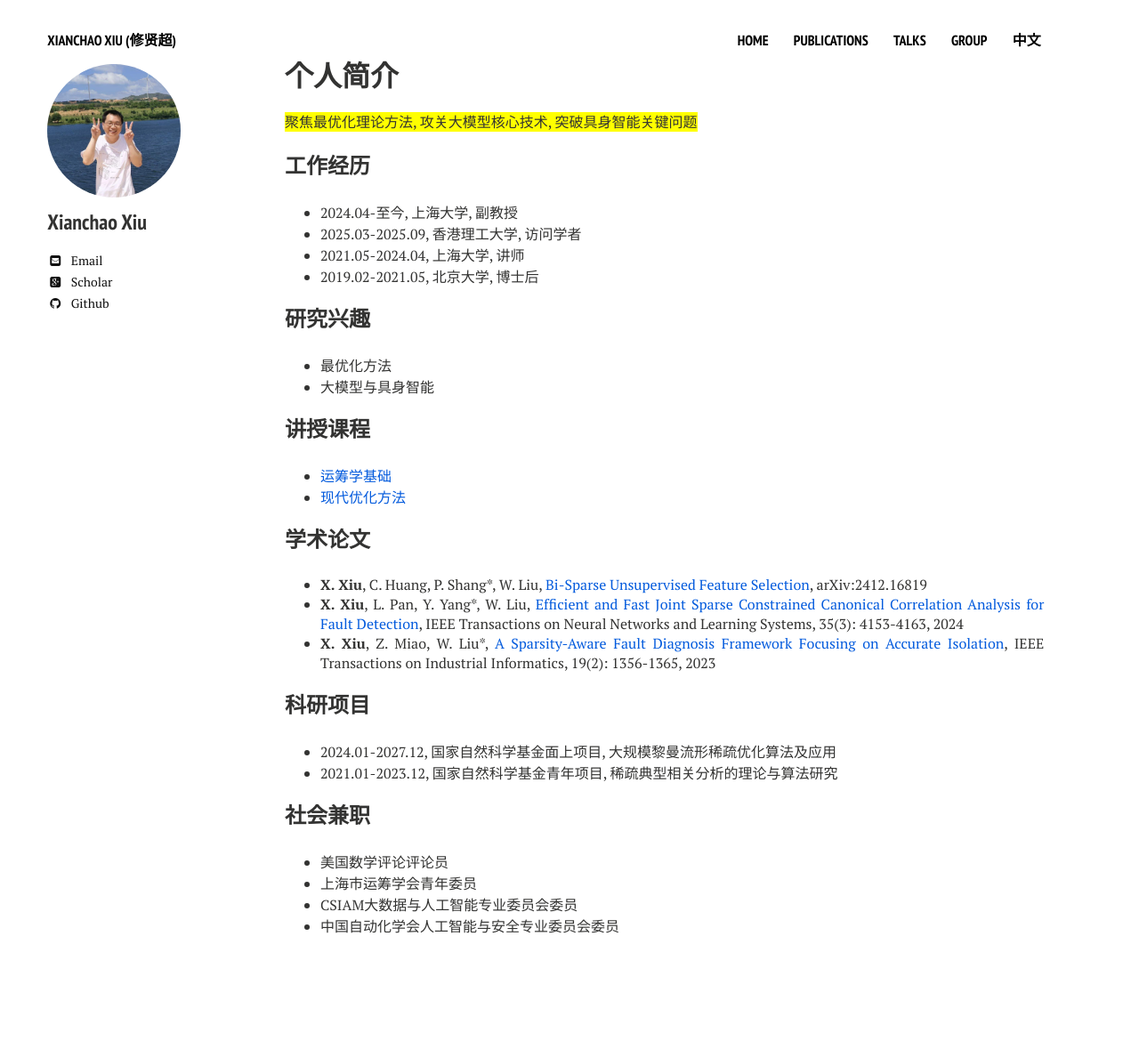
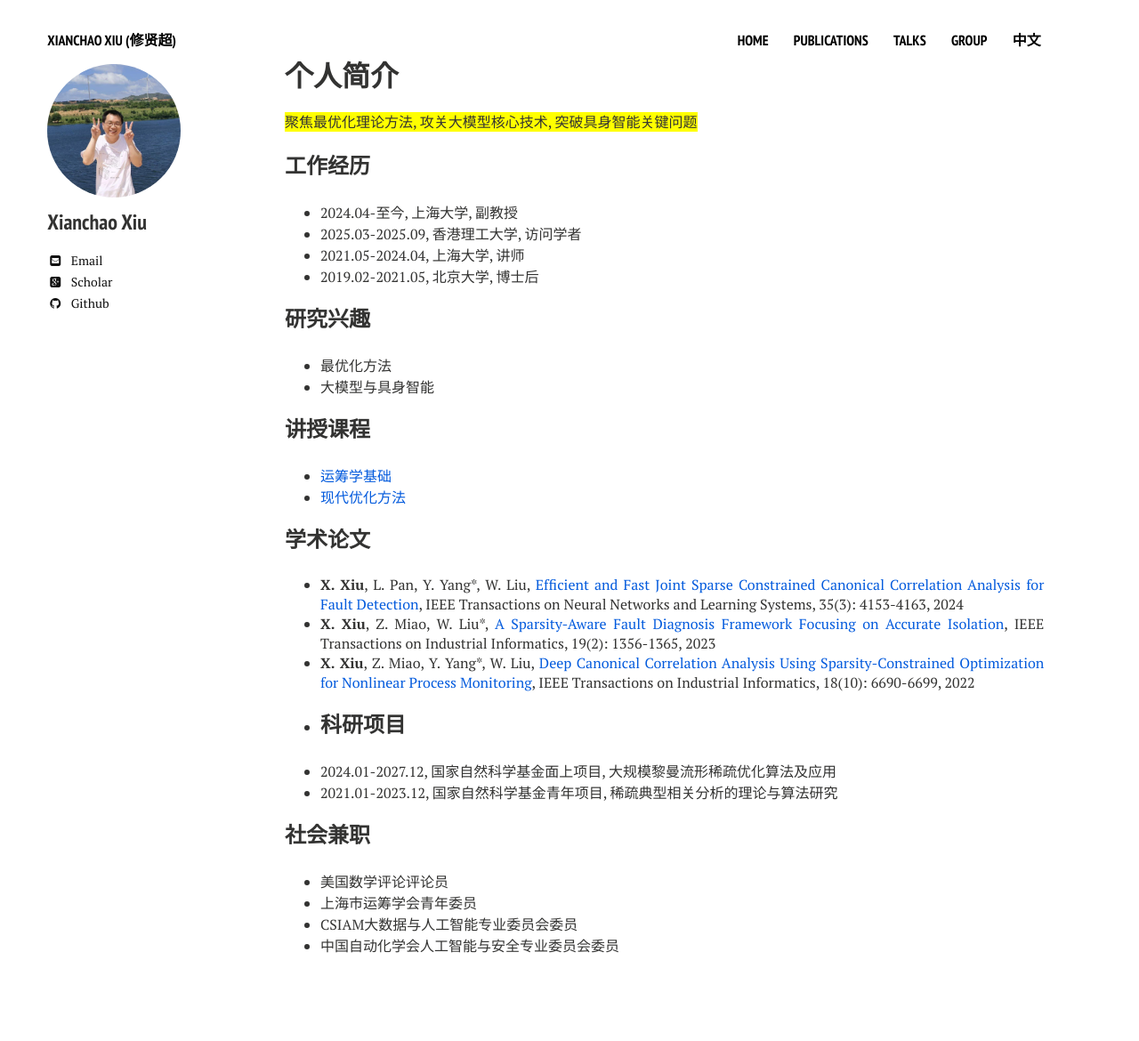
Before and after one commit to xianchaoxiu/xianchaoxiu.github.io, a Jekyll site: the page built from chinese/index.md, in a window 1280 px wide. Shown: the whole page at 89% size. Built offline with Jekyll 4.4.1, drawn with Linux system fonts in a browser that asks for light colours; nearby versions of some CDN libraries; before the commit the page ends 1148 px from its top, so only the background shows below that.

Commit message:
Update index.md

```diff
--- a/chinese/index.md
+++ b/chinese/index.md
@@ -29,10 +29,10 @@ share: false
 
 
 ### 学术论文
-* <b>X. Xiu</b>, C. Huang, P. Shang*, W. Liu, <a href="https://doi.org/10.1016/j.patcog.2024.110512" class="textlink" target="_blank">Bi-Sparse Unsupervised Feature Selection</a>, arXiv:2412.16819
 * <b>X. Xiu</b>, L. Pan, Y. Yang*, W. Liu, <a href="https://ieeexplore.ieee.org/document/9887978" class="textlink" target="_blank">Efficient and Fast Joint Sparse Constrained Canonical Correlation Analysis for Fault Detection</a>, IEEE Transactions on Neural Networks and Learning Systems, 35(3): 4153-4163, 2024
 * <b>X. Xiu</b>, Z. Miao, W. Liu*, <a href="https://ieeexplore.ieee.org/abstract/document/9788040" class="textlink" target="_blank">A Sparsity-Aware Fault Diagnosis Framework Focusing on Accurate Isolation</a>, IEEE Transactions on Industrial Informatics, 19(2): 1356-1365, 2023
-
+* <b>X. Xiu</b>, Z. Miao, Y. Yang*, W. Liu, <a href="https://ieeexplore.ieee.org/document/9583864" class="textlink" target="_blank">Deep Canonical Correlation Analysis Using Sparsity-Constrained Optimization for Nonlinear Process Monitoring</a>, IEEE Transactions on Industrial Informatics, 18(10): 6690-6699, 2022
+*
 ### 科研项目
 * 2024.01-2027.12, 国家自然科学基金面上项目, 大规模黎曼流形稀疏优化算法及应用
 * 2021.01-2023.12, 国家自然科学基金青年项目, 稀疏典型相关分析的理论与算法研究
```
